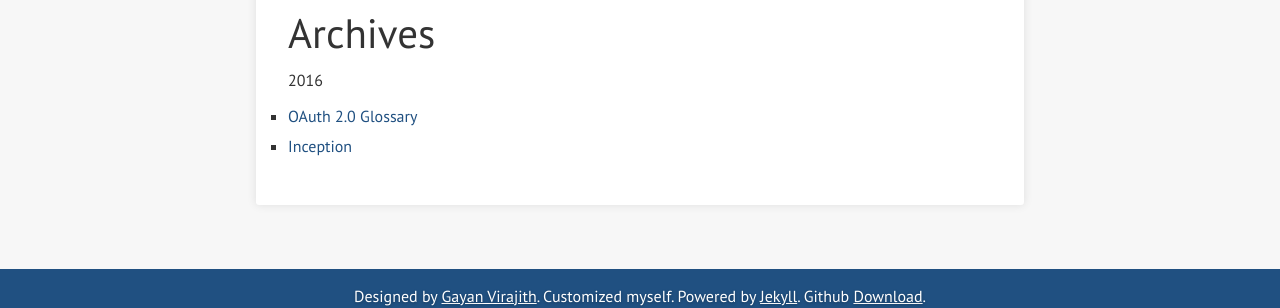
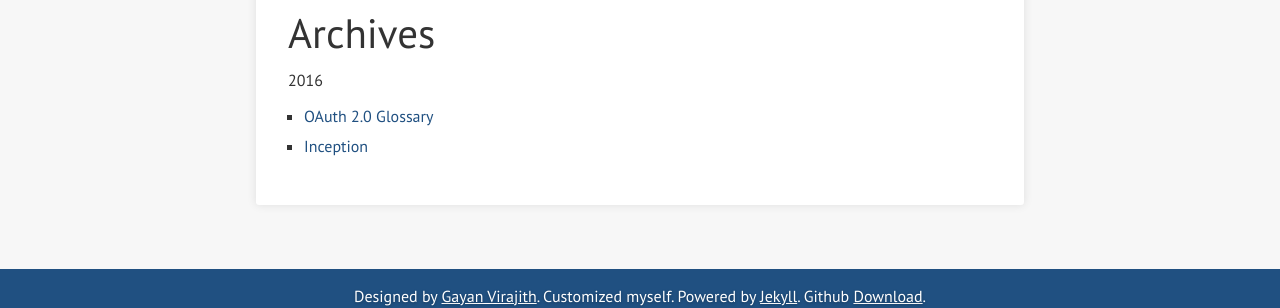
Before and after one commit to rjrahul/rjrahul.github.io, a Jekyll site: the page built from archive.md, in a window 1280 px wide. Shown: the part 627-935 px from the top of the page. Built offline with Jekyll 4.4.1, drawn with Linux system fonts in a browser that asks for light colours; nearby versions of some CDN libraries.

Commit message:
Updated styling for bullets

```diff
--- a/assets/css/main.scss
+++ b/assets/css/main.scss
@@ -599,6 +599,16 @@ img {
   padding: 1em 0;
 }
 
+/* Put some padding around post ul, ol */
+.post .post-content ul, .post .post-content ol {
+  padding-left: 1em;
+}
+
+/* Put some padding around page ul, ol */
+.page .post-content ul, .page .post-content ol {
+  padding-left: 1em;
+}
+
 /* Meta info after post-title */
 .post-meta {
   color: $gray-light;
```
